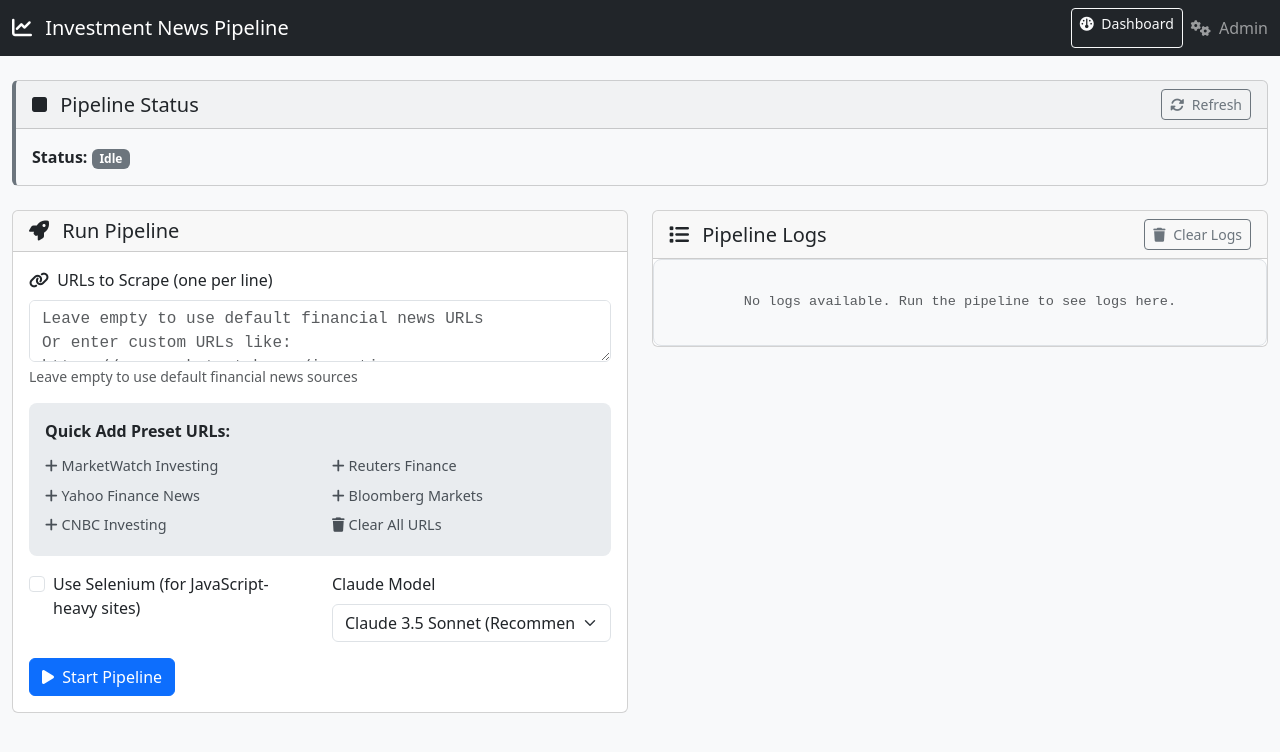
After one commit to DrewWhite51/python-investing-dashboard-pipeline, a Flask app: page /admin in a window 1280 px wide. The commit adds this page. Shown: the top 752 px of the page. Run offline with Flask 3, Linux system fonts and the light colour scheme.

Commit message:
Add admin dashboard for pipeline management and status monitoring

```diff
--- a/app.py
+++ b/app.py
@@ -7,11 +7,111 @@ Reads from the summaries JSON files and displays them in a card-based interface.
 import os
 import json
 import glob
+import threading
+import queue
 from datetime import datetime
-from flask import Flask, render_template, jsonify, request
+from flask import Flask, render_template, jsonify, request, redirect, url_for, flash, session
 from pathlib import Path
 
+# Import pipeline components
+try:
+    from web_scraper import NewsScraper
+    from html_parser import HTMLParser
+    from ai_summarizer import AISummarizer
+    PIPELINE_AVAILABLE = True
+except ImportError:
+    PIPELINE_AVAILABLE = False
+
 app = Flask(__name__)
+app.secret_key = 'your-secret-key-change-this'  # Change this in production
+
+# Global variables for pipeline status
+pipeline_status = {
+    'running': False,
+    'phase': None,
+    'progress': 0,
+    'logs': [],
+    'last_run': None
+}
+
+class PipelineRunner:
+    def __init__(self):
+        self.status_queue = queue.Queue()
+        self.log_queue = queue.Queue()
+
+    def update_status(self, phase, progress, message):
+        """Update pipeline status"""
+        global pipeline_status
+        pipeline_status['phase'] = phase
+        pipeline_status['progress'] = progress
+        pipeline_status['logs'].append({
+            'timestamp': datetime.now().isoformat(),
+            'message': message
+        })
+        # Keep only last 100 log entries
+        if len(pipeline_status['logs']) > 100:
+            pipeline_status['logs'] = pipeline_status['logs'][-100:]
+
+    def run_pipeline(self, urls=None, use_selenium=False, model="claude-3-5-sonnet-20241022"):
+        """Run the pipeline in a separate thread"""
+        global pipeline_status
+
+        try:
+            pipeline_status['running'] = True
+            pipeline_status['logs'] = []
+            pipeline_status['last_run'] = datetime.now().isoformat()
+
+            self.update_status('initialization', 10, 'Initializing pipeline components...')
+
+            # Initialize components
+            scraper = NewsScraper(use_selenium=use_selenium)
+            parser = HTMLParser()
+
+            try:
+                summarizer = AISummarizer(model=model)
+            except Exception as e:
+                self.update_status('error', 0, f'Failed to initialize AI summarizer: {e}')
+                return
+
+            # Phase 1: Scraping
+            self.update_status('scraping', 25, f'Starting web scraping for {len(urls) if urls else "default"} URLs...')
+
+            if urls:
+                scraped_files = scraper.scrape_urls(urls)
+            else:
+                default_urls = [
+                    "https://www.marketwatch.com/investing",
+                    "https://finance.yahoo.com/news",
+                    "https://www.cnbc.com/investing/",
+                    "https://www.reuters.com/business/finance/",
+                    "https://www.bloomberg.com/markets"
+                ]
+                scraped_files = scraper.scrape_urls(default_urls)
+
+            self.update_status('scraping', 40, f'Scraping completed. {len(scraped_files)} files scraped.')
+
+            # Phase 2: Parsing
+            self.update_status('parsing', 50, 'Starting HTML parsing and text extraction...')
+            parsed_files = parser.parse_all_html_files()
+            self.update_status('parsing', 65, f'Parsing completed. {len(parsed_files)} files parsed.')
+
+            # Phase 3: Summarization
+            self.update_status('summarization', 75, 'Starting AI summarization...')
+            summary_files = summarizer.batch_process_with_retry()
+            self.update_status('summarization', 90, f'Summarization completed. {len(summary_files)} summaries generated.')
+
+            # Cleanup
+            scraper.close()
+
+            self.update_status('completed', 100, f'Pipeline completed successfully! Generated {len(summary_files)} summaries.')
+
+        except Exception as e:
+            self.update_status('error', 0, f'Pipeline failed: {str(e)}')
+        finally:
+            pipeline_status['running'] = False
+
+# Initialize pipeline runner
+pipeline_runner = PipelineRunner()
 
 class SummaryDataLoader:
     def __init__(self, summaries_dir="summaries"):
@@ -131,8 +231,70 @@ def api_stats():
     stats = data_loader.get_summary_stats(summaries)
     return jsonify(stats)
 
-@app.route('/summary/<filename>')
-def view_summary(filename):
+@app.route('/admin')
+def admin():
+    """Admin dashboard page"""
+    return render_template('admin.html',
+                         pipeline_status=pipeline_status,
+                         pipeline_available=PIPELINE_AVAILABLE)
+
+@app.route('/admin/run_pipeline', methods=['POST'])
+def run_pipeline():
+    """Start the pipeline"""
+    if not PIPELINE_AVAILABLE:
+        flash('Pipeline components not available. Make sure all modules are installed.', 'error')
+        return redirect(url_for('admin'))
+
+    if pipeline_status['running']:
+        flash('Pipeline is already running!', 'warning')
+        return redirect(url_for('admin'))
+
+    # Get form data
+    urls_text = request.form.get('urls', '').strip()
+    use_selenium = 'use_selenium' in request.form
+    model = request.form.get('model', 'claude-3-5-sonnet-20241022')
+
+    # Parse URLs
+    urls = []
+    if urls_text:
+        urls = [url.strip() for url in urls_text.split('\n') if url.strip()]
+
+    # Start pipeline in background thread
+    thread = threading.Thread(
+        target=pipeline_runner.run_pipeline,
+        args=(urls, use_selenium, model)
+    )
+    thread.daemon = True
+    thread.start()
+
+    flash('Pipeline started successfully!', 'success')
+    return redirect(url_for('admin'))
+
+@app.route('/admin/status')
+def admin_status():
+    """Get current pipeline status (for AJAX updates)"""
+    return jsonify(pipeline_status)
+
+@app.route('/admin/stop_pipeline', methods=['POST'])
+def stop_pipeline():
+    """Stop the pipeline (note: this is a soft stop)"""
+    global pipeline_status
+    if pipeline_status['running']:
+        pipeline_status['running'] = False
+        pipeline_status['phase'] = 'stopped'
+        flash('Pipeline stop requested. It may take a moment to fully stop.', 'info')
+    else:
+        flash('No pipeline is currently running.', 'info')
+
+    return redirect(url_for('admin'))
+
+@app.route('/admin/clear_logs', methods=['POST'])
+def clear_logs():
+    """Clear pipeline logs"""
+    global pipeline_status
+    pipeline_status['logs'] = []
+    flash('Logs cleared successfully.', 'success')
+    return redirect(url_for('admin'))
     """View individual summary details"""
     summaries = data_loader.load_all_summaries()
 
--- /dev/null
+++ b/templates/admin.html
@@ -0,0 +1,406 @@
+<!DOCTYPE html>
+<html lang="en">
+<head>
+    <meta charset="UTF-8">
+    <meta name="viewport" content="width=device-width, initial-scale=1.0">
+    <title>Admin Dashboard - Investment News Pipeline</title>
+    <link href="https://cdn.jsdelivr.net/npm/bootstrap@5.3.0/dist/css/bootstrap.min.css" rel="stylesheet">
+    <link href="https://cdnjs.cloudflare.com/ajax/libs/font-awesome/6.4.0/css/all.min.css" rel="stylesheet">
+    <style>
+        .status-card {
+            transition: all 0.3s ease;
+        }
+
+        .status-running {
+            border-left: 4px solid #28a745;
+            background: #f8fff9;
+        }
+
+        .status-error {
+            border-left: 4px solid #dc3545;
+            background: #fff8f8;
+        }
+
+        .status-idle {
+            border-left: 4px solid #6c757d;
+            background: #f8f9fa;
+        }
+
+        .log-container {
+            max-height: 400px;
+            overflow-y: auto;
+            background: #f8f9fa;
+            border: 1px solid #dee2e6;
+            border-radius: 8px;
+            padding: 1rem;
+            font-family: 'Courier New', monospace;
+            font-size: 0.85rem;
+        }
+
+        .log-entry {
+            margin-bottom: 0.5rem;
+            padding: 0.25rem;
+            border-radius: 4px;
+        }
+
+        .log-entry:nth-child(even) {
+            background: rgba(0,0,0,0.05);
+        }
+
+        .progress-container {
+            position: relative;
+        }
+
+        .progress-text {
+            position: absolute;
+            top: 50%;
+            left: 50%;
+            transform: translate(-50%, -50%);
+            font-weight: bold;
+            color: #000;
+            z-index: 10;
+        }
+
+        .url-input {
+            min-height: 120px;
+            font-family: 'Courier New', monospace;
+        }
+
+        .preset-urls {
+            background: #e9ecef;
+            border-radius: 8px;
+            padding: 1rem;
+            margin-bottom: 1rem;
+        }
+
+        .preset-url {
+            display: block;
+            color: #495057;
+            text-decoration: none;
+            padding: 0.25rem 0;
+            font-size: 0.9rem;
+            cursor: pointer;
+        }
+
+        .preset-url:hover {
+            color: #007bff;
+            text-decoration: underline;
+        }
+
+        .flash-messages {
+            position: fixed;
+            top: 20px;
+            right: 20px;
+            z-index: 1050;
+            max-width: 400px;
+        }
+    </style>
+</head>
+<body class="bg-light">
+    <!-- Flash Messages -->
+    {% with messages = get_flashed_messages(with_categories=true) %}
+        {% if messages %}
+        <div class="flash-messages">
+            {% for category, message in messages %}
+            <div class="alert alert-{{ 'danger' if category == 'error' else category }} alert-dismissible fade show" role="alert">
+                {{ message }}
+                <button type="button" class="btn-close" data-bs-dismiss="alert"></button>
+            </div>
+            {% endfor %}
+        </div>
+        {% endif %}
+    {% endwith %}
+
+    <nav class="navbar navbar-dark bg-dark">
+        <div class="container-fluid">
+            <a href="/" class="navbar-brand">
+                <i class="fas fa-chart-line me-2"></i>
+                Investment News Pipeline
+            </a>
+            <div class="d-flex gap-2">
+                <a href="/" class="btn btn-outline-light btn-sm">
+                    <i class="fas fa-dashboard me-1"></i>
+                    Dashboard
+                </a>
+                <span class="navbar-text">
+                    <i class="fas fa-cogs me-1"></i>
+                    Admin
+                </span>
+            </div>
+        </div>
+    </nav>
+
+    <div class="container-fluid mt-4">
+        <!-- Pipeline Status -->
+        <div class="row mb-4">
+            <div class="col-12">
+                <div class="card status-card {{ 'status-running' if pipeline_status.running else ('status-error' if pipeline_status.phase == 'error' else 'status-idle') }}">
+                    <div class="card-header d-flex justify-content-between align-items-center">
+                        <h5 class="mb-0">
+                            <i class="fas fa-{{ 'play' if pipeline_status.running else ('exclamation-triangle' if pipeline_status.phase == 'error' else 'stop') }} me-2"></i>
+                            Pipeline Status
+                        </h5>
+                        <div class="d-flex gap-2">
+                            {% if pipeline_status.running %}
+                            <form method="POST" action="/admin/stop_pipeline" style="display: inline;">
+                                <button type="submit" class="btn btn-danger btn-sm">
+                                    <i class="fas fa-stop me-1"></i>
+                                    Stop Pipeline
+                                </button>
+                            </form>
+                            {% endif %}
+                            <button class="btn btn-outline-secondary btn-sm" onclick="refreshStatus()">
+                                <i class="fas fa-sync-alt me-1"></i>
+                                Refresh
+                            </button>
+                        </div>
+                    </div>
+                    <div class="card-body">
+                        <div class="row">
+                            <div class="col-md-6">
+                                <strong>Status:</strong>
+                                <span class="badge bg-{{ 'success' if pipeline_status.running else ('danger' if pipeline_status.phase == 'error' else 'secondary') }}">
+                                    {{ 'Running' if pipeline_status.running else ('Error' if pipeline_status.phase == 'error' else 'Idle') }}
+                                </span>
+                                <br>
+
+                                {% if pipeline_status.phase %}
+                                <strong>Current Phase:</strong> {{ pipeline_status.phase|title }}<br>
+                                {% endif %}
+
+                                {% if pipeline_status.last_run %}
+                                <strong>Last Run:</strong> {{ pipeline_status.last_run }}<br>
+                                {% endif %}
+                            </div>
+                            <div class="col-md-6">
+                                {% if pipeline_status.running %}
+                                <div class="progress-container">
+                                    <div class="progress mb-2">
+                                        <div class="progress-bar progress-bar-striped progress-bar-animated"
+                                             style="width: {{ pipeline_status.progress }}%"></div>
+                                    </div>
+                                    <div class="progress-text">{{ pipeline_status.progress }}%</div>
+                                </div>
+                                {% endif %}
+                            </div>
+                        </div>
+                    </div>
+                </div>
+            </div>
+        </div>
+
+        <div class="row">
+            <!-- Pipeline Control -->
+            <div class="col-md-6">
+                <div class="card mb-4">
+                    <div class="card-header">
+                        <h5 class="mb-0">
+                            <i class="fas fa-rocket me-2"></i>
+                            Run Pipeline
+                        </h5>
+                    </div>
+                    <div class="card-body">
+                        {% if not pipeline_available %}
+                        <div class="alert alert-warning">
+                            <i class="fas fa-exclamation-triangle me-2"></i>
+                            Pipeline components not available. Make sure all modules are installed.
+                        </div>
+                        {% endif %}
+
+                        <form method="POST" action="/admin/run_pipeline">
+                            <!-- URLs Input -->
+                            <div class="mb-3">
+                                <label for="urls" class="form-label">
+                                    <i class="fas fa-link me-1"></i>
+                                    URLs to Scrape (one per line)
+                                </label>
+                                <textarea class="form-control url-input" id="urls" name="urls"
+                                         placeholder="Leave empty to use default financial news URLs&#10;Or enter custom URLs like:&#10;https://www.marketwatch.com/investing&#10;https://finance.yahoo.com/news&#10;https://www.cnbc.com/investing/"></textarea>
+                                <div class="form-text">Leave empty to use default financial news sources</div>
+                            </div>
+
+                            <!-- Preset URLs -->
+                            <div class="preset-urls">
+                                <strong>Quick Add Preset URLs:</strong>
+                                <div class="row mt-2">
+                                    <div class="col-6">
+                                        <a class="preset-url" onclick="addUrl('https://www.marketwatch.com/investing')">
+                                            <i class="fas fa-plus me-1"></i>MarketWatch Investing
+                                        </a>
+                                        <a class="preset-url" onclick="addUrl('https://finance.yahoo.com/news')">
+                                            <i class="fas fa-plus me-1"></i>Yahoo Finance News
+                                        </a>
+                                        <a class="preset-url" onclick="addUrl('https://www.cnbc.com/investing/')">
+                                            <i class="fas fa-plus me-1"></i>CNBC Investing
+                                        </a>
+                                    </div>
+                                    <div class="col-6">
+                                        <a class="preset-url" onclick="addUrl('https://www.reuters.com/business/finance/')">
+                                            <i class="fas fa-plus me-1"></i>Reuters Finance
+                                        </a>
+                                        <a class="preset-url" onclick="addUrl('https://www.bloomberg.com/markets')">
+                                            <i class="fas fa-plus me-1"></i>Bloomberg Markets
+                                        </a>
+                                        <a class="preset-url" onclick="clearUrls()">
+                                            <i class="fas fa-trash me-1"></i>Clear All URLs
+                                        </a>
+                                    </div>
+                                </div>
+                            </div>
+
+                            <!-- Options -->
+                            <div class="row mb-3">
+                                <div class="col-md-6">
+                                    <div class="form-check">
+                                        <input class="form-check-input" type="checkbox" id="use_selenium" name="use_selenium">
+                                        <label class="form-check-label" for="use_selenium">
+                                            Use Selenium (for JavaScript-heavy sites)
+                                        </label>
+                                    </div>
+                                </div>
+                                <div class="col-md-6">
+                                    <label for="model" class="form-label">Claude Model</label>
+                                    <select class="form-select" id="model" name="model">
+                                        <option value="claude-3-5-sonnet-20241022">Claude 3.5 Sonnet (Recommended)</option>
+                                        <option value="claude-3-opus-20240229">Claude 3 Opus (Best Quality)</option>
+                                        <option value="claude-3-haiku-20240307">Claude 3 Haiku (Fastest)</option>
+                                    </select>
+                                </div>
+                            </div>
+
+                            <!-- Submit Button -->
+                            <button type="submit" class="btn btn-primary"
+                                    {{ 'disabled' if pipeline_status.running or not pipeline_available }}>
+                                <i class="fas fa-play me-1"></i>
+                                {{ 'Pipeline Running...' if pipeline_status.running else 'Start Pipeline' }}
+                            </button>
+                        </form>
+                    </div>
+                </div>
+            </div>
+
+            <!-- Logs -->
+            <div class="col-md-6">
+                <div class="card">
+                    <div class="card-header d-flex justify-content-between align-items-center">
+                        <h5 class="mb-0">
+                            <i class="fas fa-list me-2"></i>
+                            Pipeline Logs
+                        </h5>
+                        <form method="POST" action="/admin/clear_logs" style="display: inline;">
+                            <button type="submit" class="btn btn-outline-secondary btn-sm">
+                                <i class="fas fa-trash me-1"></i>
+                                Clear Logs
+                            </button>
+                        </form>
+                    </div>
+                    <div class="card-body p-0">
+                        <div class="log-container" id="logContainer">
+                            {% if pipeline_status.logs %}
+                                {% for log in pipeline_status.logs %}
+                                <div class="log-entry">
+                                    <span class="text-muted">[{{ log.timestamp }}]</span> {{ log.message }}
+                                </div>
+                                {% endfor %}
+                            {% else %}
+                                <div class="text-muted text-center py-3">
+                                    No logs available. Run the pipeline to see logs here.
+                                </div>
+                            {% endif %}
+                        </div>
+                    </div>
+                </div>
+            </div>
+        </div>
+    </div>
+
+    <script src="https://cdn.jsdelivr.net/npm/bootstrap@5.3.0/dist/js/bootstrap.bundle.min.js"></script>
+    <script>
+        // Auto-refresh status every 5 seconds when pipeline is running
+        let statusInterval;
+
+        function refreshStatus() {
+            fetch('/admin/status')
+                .then(response => response.json())
+                .then(data => {
+                    // Update status display
+                    updateStatusDisplay(data);
+
+                    // Setup auto-refresh if pipeline is running
+                    if (data.running && !statusInterval) {
+                        statusInterval = setInterval(refreshStatus, 5000);
+                    } else if (!data.running && statusInterval) {
+                        clearInterval(statusInterval);
+                        statusInterval = null;
+                    }
+                })
+                .catch(error => console.error('Error fetching status:', error));
+        }
+
+        function updateStatusDisplay(status) {
+            // Update progress bar
+            const progressBar = document.querySelector('.progress-bar');
+            const progressText = document.querySelector('.progress-text');
+
+            if (progressBar && status.running) {
+                progressBar.style.width = status.progress + '%';
+                if (progressText) {
+                    progressText.textContent = status.progress + '%';
+                }
+            }
+
+            // Update logs
+            const logContainer = document.getElementById('logContainer');
+            if (logContainer && status.logs) {
+                logContainer.innerHTML = '';
+                status.logs.forEach(log => {
+                    const logEntry = document.createElement('div');
+                    logEntry.className = 'log-entry';
+                    logEntry.innerHTML = `<span class="text-muted">[${log.timestamp}]</span> ${log.message}`;
+                    logContainer.appendChild(logEntry);
+                });
+
+                // Auto-scroll to bottom
+                logContainer.scrollTop = logContainer.scrollHeight;
+            }
+
+            // Update page if status changed significantly
+            if (status.phase === 'completed' || status.phase === 'error') {
+                setTimeout(() => {
+                    location.reload();
+                }, 2000);
+            }
+        }
+
+        function addUrl(url) {
+            const urlsTextarea = document.getElementById('urls');
+            const currentUrls = urlsTextarea.value.trim();
+
+            if (currentUrls && !currentUrls.endsWith('\n')) {
+                urlsTextarea.value = currentUrls + '\n' + url;
+            } else {
+                urlsTextarea.value = currentUrls + url;
+            }
+        }
+
+        function clearUrls() {
+            document.getElementById('urls').value = '';
+        }
+
+        // Start auto-refresh if pipeline is running
+        {% if pipeline_status.running %}
+        refreshStatus();
+        {% endif %}
+
+        // Auto-dismiss flash messages
+        setTimeout(() => {
+            const alerts = document.querySelectorAll('.alert');
+            alerts.forEach(alert => {
+                if (alert.querySelector('.btn-close')) {
+                    alert.querySelector('.btn-close').click();
+                }
+            });
+        }, 5000);
+    </script>
+</body>
+</html>
--- a/templates/dashboard.html
+++ b/templates/dashboard.html
@@ -92,6 +92,9 @@
                 Investment News Dashboard
             </span>
             <div class="d-flex">
+                <a href="/admin" class="btn btn-outline-light btn-sm me-2">
+                    <i class="fas fa-cogs"></i> Admin
+                </a>
                 <button class="btn btn-outline-light btn-sm me-2" onclick="refreshData()">
                     <i class="fas fa-sync-alt"></i> Refresh
                 </button>
```
